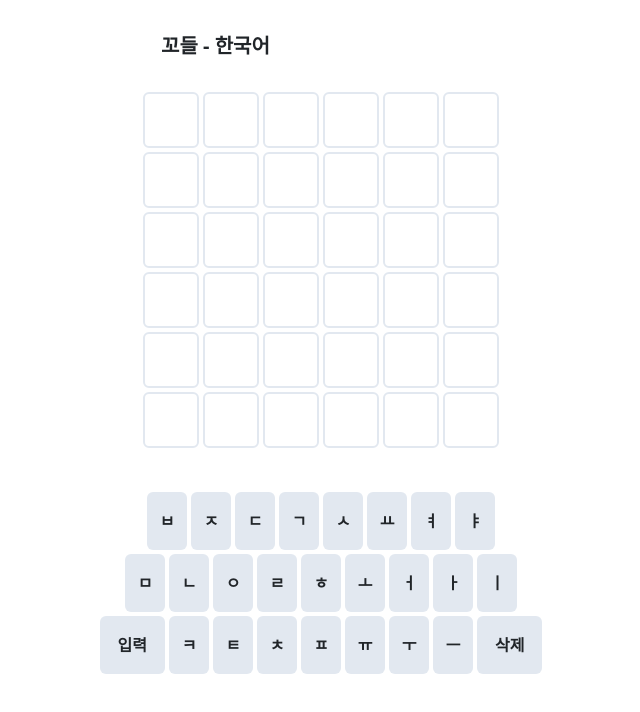
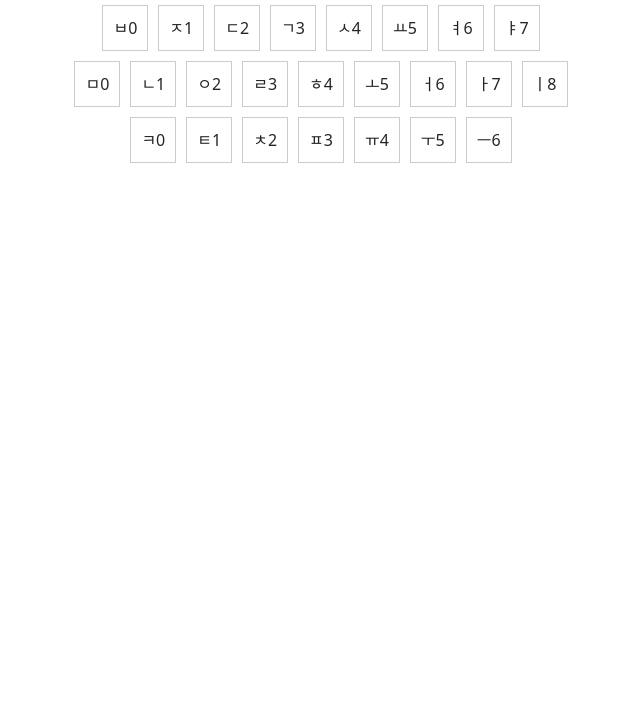
Before and after one commit to yryr92/kordle, a React (Create React App) app: page / in a window 1280 px wide. Shown: the top 712 px of the page, without its empty margins (319-959 px from the left). Built offline with nearby package versions, Linux system fonts and the light colour scheme.

Commit message:
240123 keyboard 분리작업

```diff
--- /dev/null
+++ b/src/Keyboard.css
@@ -0,0 +1,21 @@
+.keyboard {
+    display: flex;
+    flex-direction: column;
+    align-items: center;
+  }
+
+  .keyboard-row {
+    display: flex;
+  }
+
+  .keyboard-key {
+    display: inline-block;
+    padding: 10px;
+    margin: 5px;
+    border: 1px solid #ccc;
+    cursor: pointer;
+  }
+
+  .active-key {
+    background-color: #ffcccb; /* 선택된 키의 배경색을 여기에 정의하세요 */
+  }
--- a/src/index.js
+++ b/src/index.js
@@ -5,11 +5,12 @@ import App from './App';
 import reportWebVitals from './reportWebVitals';
 import MainPage from './views/MainPage';
 import Wordle from './views/Wordle';
+import Keyboard from './views/KeyBoard';
 
 const root = ReactDOM.createRoot(document.getElementById('root'));
 root.render(
   <React.StrictMode>
-    <MainPage />
+    <Keyboard />
   </React.StrictMode>
 );
 
--- /dev/null
+++ b/src/views/KeyBoard.js
@@ -0,0 +1,53 @@
+import React, { useState, useEffect } from 'react';
+import '../Keyboard.css'; // 키보드 스타일을 정의한 CSS 파일
+
+function Keyboard() {
+    const [keyStates, setKeyStates] = useState(Array(24).fill(false));
+
+  const keyboardLayout = [
+    ['ㅂ', 'ㅈ', 'ㄷ', 'ㄱ', 'ㅅ', 'ㅛ', 'ㅕ', 'ㅑ'],
+    ['ㅁ', 'ㄴ', 'ㅇ', 'ㄹ', 'ㅎ', 'ㅗ', 'ㅓ', 'ㅏ', 'ㅣ'],
+    ['ㅋ', 'ㅌ', 'ㅊ', 'ㅍ', 'ㅠ', 'ㅜ', 'ㅡ']
+  ];
+
+  let lengthArr = [0, 9, 18];
+
+  useEffect(() => {
+
+      }, [keyStates])
+
+  const handleKeyClick = (index, rowIndex) => {
+    let arrIndex = index + rowIndex
+
+    console.log(arrIndex);
+
+    const updatedKeyStates = [...keyStates];
+    updatedKeyStates[arrIndex] = !updatedKeyStates[arrIndex];
+    setKeyStates(updatedKeyStates);
+
+  };
+
+  const renderKeys = () => {
+
+  let keyIndex = 0;
+
+  return keyboardLayout.map((row, rowIndex) => (
+    <div key={rowIndex} className="keyboard-row">
+      {row.map((key, keyIndex) => (
+        <div
+          key={keyIndex}
+          className={`keyboard-key ${keyStates[keyIndex + lengthArr[rowIndex]] ? 'active-key' : ''}`}
+          onClick={() => handleKeyClick(keyIndex++, lengthArr[rowIndex])}
+        >
+          {key}{keyIndex}
+        </div>
+      ))}
+    </div>
+  ));
+};
+
+  return <div className="keyboard">{renderKeys()}</div>;
+}
+
+
+export default Keyboard
--- a/src/views/MainPage.js
+++ b/src/views/MainPage.js
@@ -51,6 +51,8 @@ function MainPage() {
     const keyboardGreen = "bg-green-500 hover:bg-green-600 active:bg-green-700 text-white";
     const keyboardGrey = "bg-slate-400 text-white";
 
+    const json = {};
+
     //console.log(words);
 
     //const arr = [];
@@ -80,7 +82,9 @@ function MainPage() {
 
         //console.log(document.querySelector("#root > div > div.container-sm.p-3 > div:nth-child(1)"));
 
-        console.log("" + document.querySelector("#root > div > div.container-sm.p-3 > div:nth-child(1) > button:nth-child(1)").innerHTML);
+        //console.log("document.querySelector : " + document.querySelector("#root > div > div.container-sm.p-3 > div:nth-child(1) > button:nth-child(1)").innerHTML);
+
+        console.log("과연 ? : " + document.querySelector("#root > div > div.container-sm.p-3").childElementCount);
 
         const handleKeyDown = (e) => {
 
@@ -144,10 +148,13 @@ function MainPage() {
                 } else {
                     compareArr[i] = 'N';
                 }
+
+                if(!json.hasOwnProperty(word[i])) json[word[i]] = compareArr[i];
             }
 
             words[line].state = compareArr;
             console.log("compareArr : " + compareArr);
+            console.log("json : " + JSON.stringify(json));
 
             setDigit(0);
             setLine(line + 1);
```
